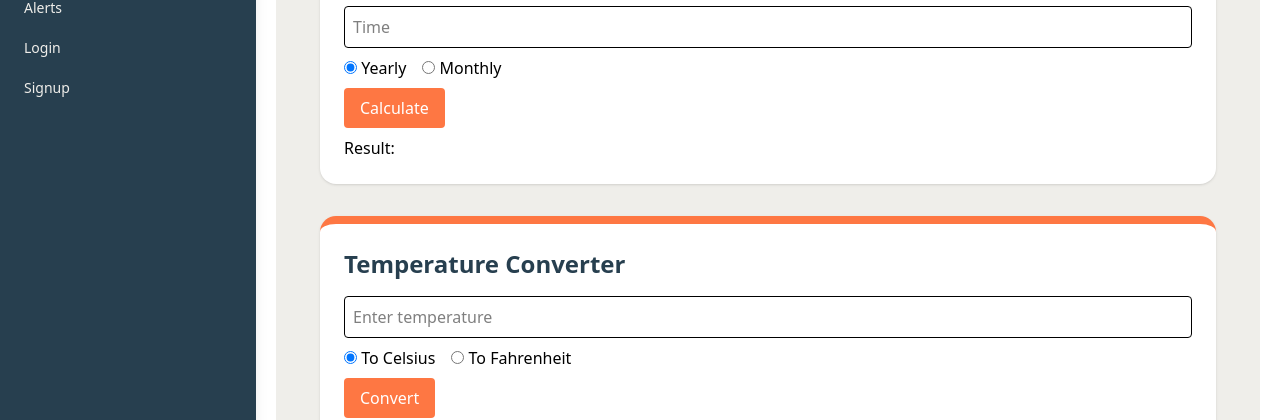
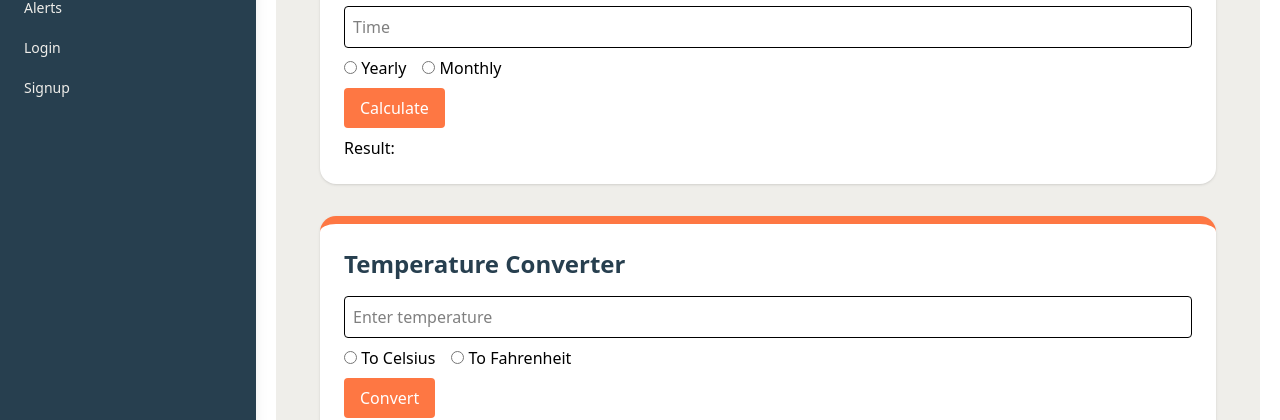
Before and after one commit to Suraz95/TestingDemo, a React (Vite) app: page /calculations in a window 1280 px wide. Shown: the part 290-710 px from the top of the page. Built offline with nearby package versions, Linux system fonts and the light colour scheme.

Commit message:
changed radios

```diff
--- a/src/pages/CalculationPage.jsx
+++ b/src/pages/CalculationPage.jsx
@@ -70,7 +70,7 @@ const handleEMICalculate = () => {
           <input id="si-time" type="text" placeholder="Time" className="mb-2 p-2 w-full border rounded" />
 
           <div className="mb-2">
-            <label className="mr-4"><input type="radio" id="Yearly" name="si-type" defaultChecked /> Yearly</label>
+            <label className="mr-4"><input type="radio" id="Yearly" name="si-type"  /> Yearly</label>
             <label><input type="radio" id="Monthly" name="si-type" /> Monthly</label>
           </div>
 
@@ -84,7 +84,7 @@ const handleEMICalculate = () => {
           <input id="temp-input" type="text" placeholder="Enter temperature" className="mb-2 p-2 w-full border rounded" />
 
           <div className="mb-2">
-            <label className="mr-4"><input type="radio" id="to-celsius" name="temp-type" defaultChecked /> To Celsius</label>
+            <label className="mr-4"><input type="radio" id="to-celsius" name="temp-type"/> To Celsius</label>
             <label><input type="radio" id="to-fahrenheit" name="temp-type" /> To Fahrenheit</label>
           </div>
 
@@ -100,7 +100,7 @@ const handleEMICalculate = () => {
           <input id="emi-time" type="text" placeholder="Time Period" className="mb-2 p-2 w-full border rounded" />
 
           <div className="mb-2">
-            <label className="mr-4"><input type="radio" id="emi-Yearly" name="emi-type" defaultChecked /> Yearly</label>
+            <label className="mr-4"><input type="radio" id="emi-Yearly" name="emi-type"  /> Yearly</label>
             <label><input type="radio" id="emi-Monthly" name="emi-type" /> Monthly</label>
           </div>
 
```
